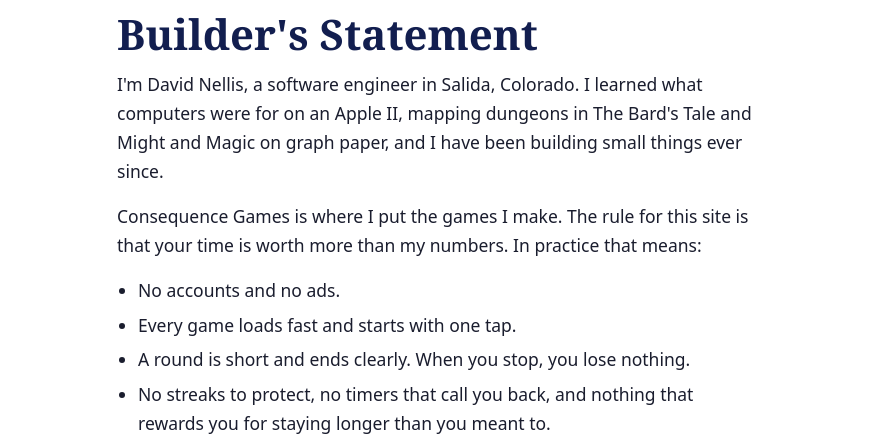
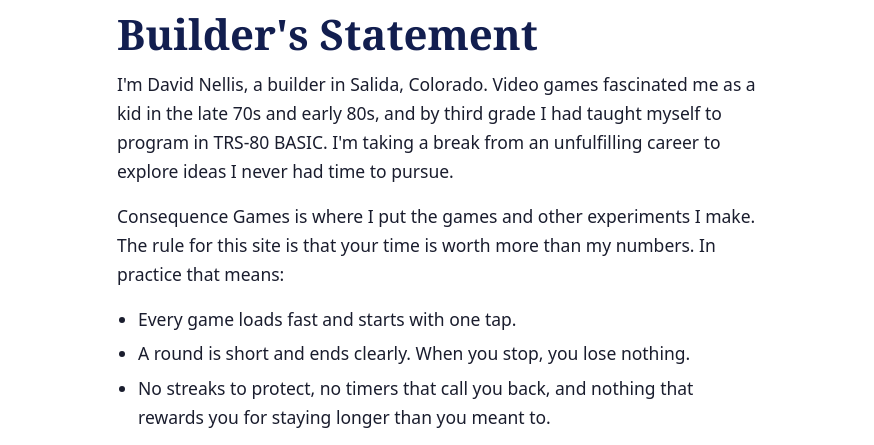
Before and after one commit to dnellis74/consequence-games, a plain HTML site: page about.html in a window 1280 px wide. Shown: the part 723-1168 px from the top of the page, without its empty margins (203-1077 px from the left). Drawn offline with Linux system fonts and the light colour scheme; a web font is replaced by a local one.

Commit message:
About: David's revised Builder's Statement
Co-Authored-By: Claude Opus 5.5 <noreply@anthropic.com>
Claude-Session: https://claude.ai/code/session_012sKMEVRH55E9MWEbKYUDMU

```diff
--- a/about.html
+++ b/about.html
@@ -198,10 +198,9 @@
     <h1>Something is about<br>to fall.</h1>
     <div class="prose">
       <h2>Builder's Statement</h2>
-      <p>I'm David Nellis, a software engineer in Salida, Colorado. I learned what computers were for on an Apple II, mapping dungeons in The Bard's Tale and Might and Magic on graph paper, and I have been building small things ever since.</p>
-      <p>Consequence Games is where I put the games I make. The rule for this site is that your time is worth more than my numbers. In practice that means:</p>
+      <p>I'm David Nellis, a builder in Salida, Colorado. Video games fascinated me as a kid in the late 70s and early 80s, and by third grade I had taught myself to program in TRS-80 BASIC. I'm taking a break from an unfulfilling career to explore ideas I never had time to pursue.</p>
+      <p>Consequence Games is where I put the games and other experiments I make. The rule for this site is that your time is worth more than my numbers. In practice that means:</p>
       <ul>
-        <li>No accounts and no ads.</li>
         <li>Every game loads fast and starts with one tap.</li>
         <li>A round is short and ends clearly. When you stop, you lose nothing.</li>
         <li>No streaks to protect, no timers that call you back, and nothing that rewards you for staying longer than you meant to.</li>
```
